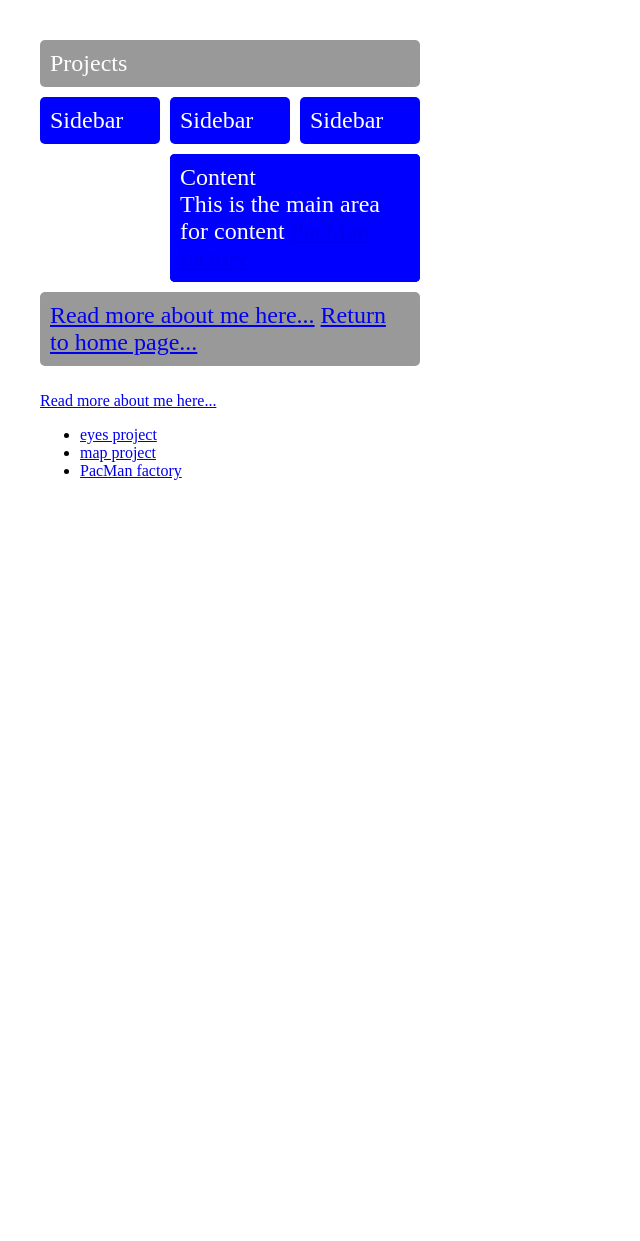
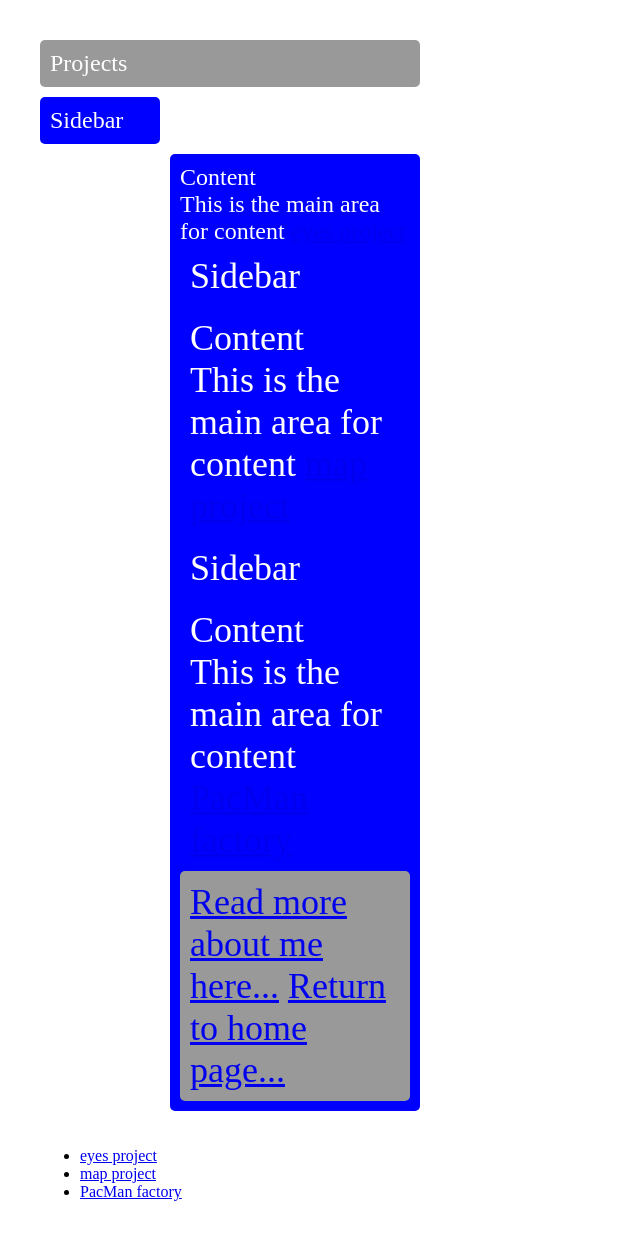
Before and after one commit to joanne-dehnbostel/joanne-dehnbostel.github.io, a Jekyll site: the page Projects/index.html, which Jekyll copies as it is, in a window 1280 px wide. Shown: the whole page, without its empty margins (0-640 px from the left). Built offline with Jekyll 4.4.1, drawn with Linux system fonts in a browser that asks for light colours; before the commit the page ends 900 px from its top, so only the background shows below that.

Commit message:
Update index.html

```diff
--- a/Projects/index.html
+++ b/Projects/index.html
@@ -14,8 +14,8 @@
         <div class="box sidebar">Sidebar</div>
         <div class="box content">Content
             <br /> This is the main area for content
-		<a href="https://joanne-dehnbostel.github.io/I-will-be-watching-you.io/">eyes project</a></div>
-	    <div class="box sidebar">Sidebar</div>
+		<a href="https://joanne-dehnbostel.github.io/I-will-be-watching-you.io/">eyes project</a>
+	   	    <div class="box sidebar">Sidebar</div>
         <div class="box content">Content
             <br /> This is the main area for content
 	    <a href="https://joanne-dehnbostel.github.io/thepathtoharvard/">map project</a></div>
@@ -31,7 +31,7 @@
 </html>
 
 			<p>
-		<em> </em> <a href="/About">Read more about me here...</a>
+		<em> </em>
 	</p>
 </div><!-- /.blurb -->
 </p>
```
